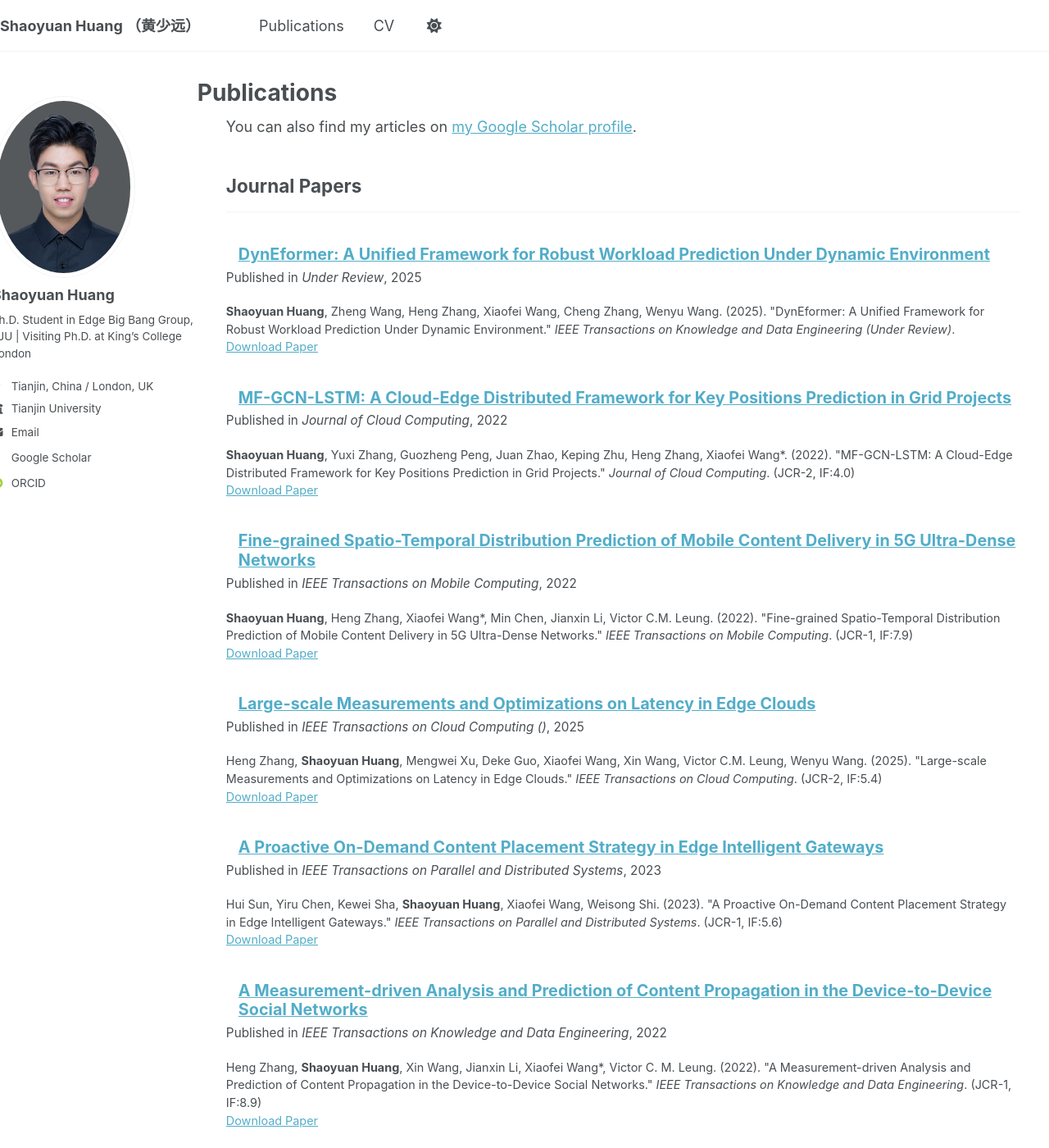
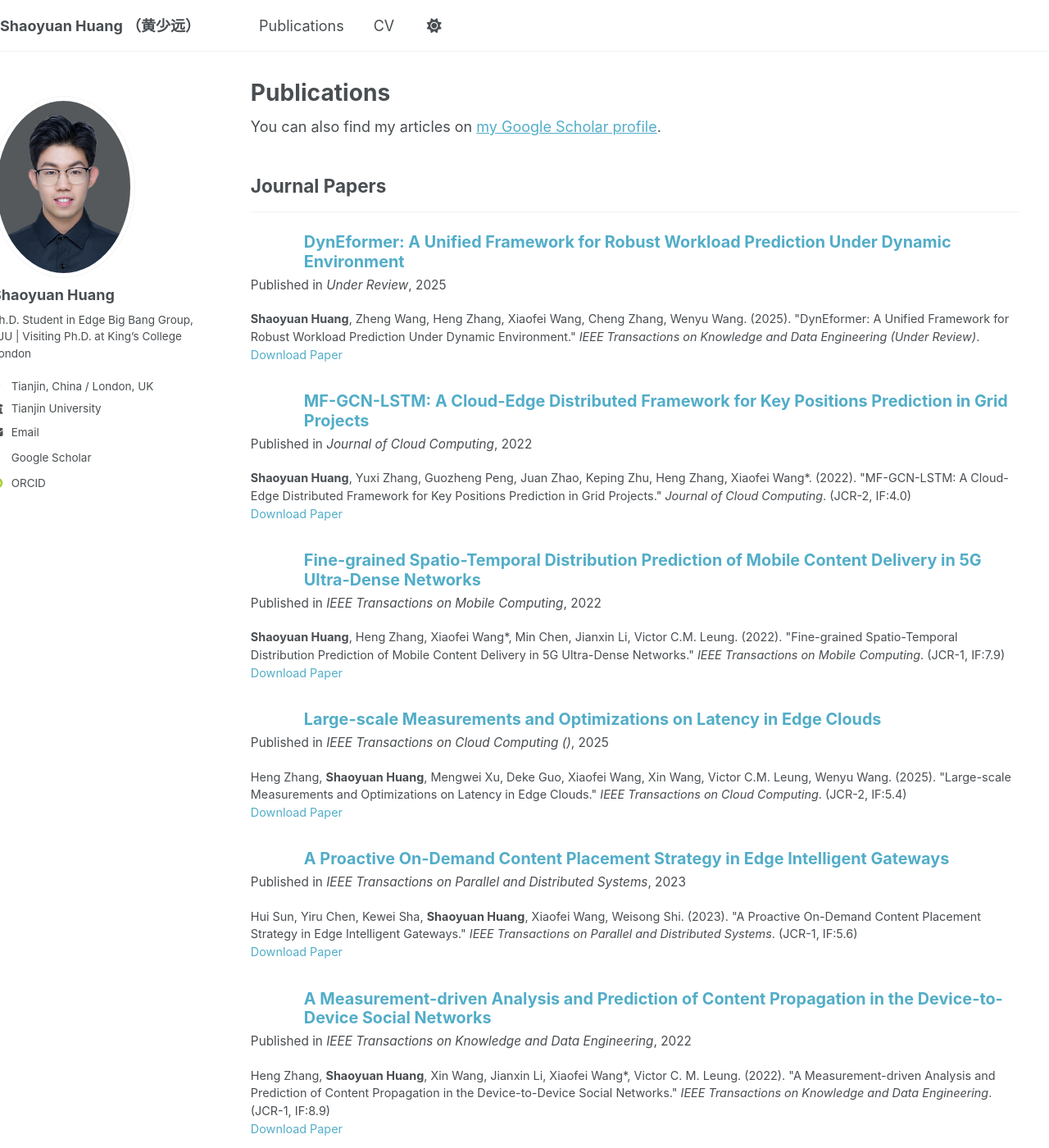
Before and after one commit to hsy23/ShaoyuanHuang, a Jekyll site: the page built from _pages/publications.html, in a window 1280 px wide and 1400 px high. Shown: the whole window at 82% size. Built offline with Jekyll 4.4.1, drawn with Linux system fonts in a browser that asks for light colours; some web fonts are replaced.

Commit message:
排版对齐

```diff
--- a/_pages/publications.html
+++ b/_pages/publications.html
@@ -6,25 +6,60 @@ author_profile: true
 ---
 
 <style>
+  /* 统一页面布局 */
+  .page__content {
+    padding-right: 0; /* 移除默认右内边距 */
+  }
+
+  /* 页面标题 */
+  .page__title {
+    padding-left: 65px; /* 使页面标题与内容对齐 */
+  }
+
+  /* 整体内容右移 */
   .archive {
     padding-left: 30px; /* 向右移动整个内容 */
   }
+
+  /* Google Scholar 信息 */
+  .wordwrap {
+    padding-left: 65px; /* 与论文标题对齐 */
+    margin-bottom: 30px; /* 增加底部间距 */
+  }
+
+  /* 论文内容区域 */
   .publications-content {
-    padding-left: 20px; /* 额外向右移动内容 */
+    padding-left: 0; /* 重置内边距 */
+    margin-left: 0; /* 重置左边距 */
   }
+
+  /* 论文分类标题 */
   .publications-content h2 {
-    padding-left: 15px; /* 标题与论文列表对齐 */
+    padding-left: 65px; /* 与论文内容对齐 */
+    margin-bottom: 10px; /* 减少与分隔线的间距 */
   }
+
+  /* 分隔线 */
   .publications-content hr {
-    margin-left: 15px; /* 分隔线与标题对齐 */
-    width: calc(100% - 15px); /* 调整分隔线宽度 */
+    margin-left: 65px; /* 与标题对齐 */
+    width: calc(100% - 65px); /* 调整分隔线宽度 */
+    margin-bottom: 25px; /* 增加与内容的间距 */
   }
+
+  /* 单个论文条目 */
   .list__item {
-    padding-left: 15px; /* 单个论文条目向右移动 */
+    padding-left: 65px; /* 统一左内边距 */
+    margin-bottom: 35px; /* 增加论文条目间的间距 */
   }
-  .wordwrap {
-    padding-left: 35px; /* Google Scholar信息向右移动 */
-    margin-bottom: 20px; /* 增加底部间距 */
+
+  /* 论文标题 */
+  .archive__item-title {
+    margin-top: 0; /* 移除标题顶部间距 */
+  }
+
+  /* 论文相关链接 */
+  .archive__item a {
+    text-decoration: none; /* 移除链接下划线 */
   }
 </style>
 
```
